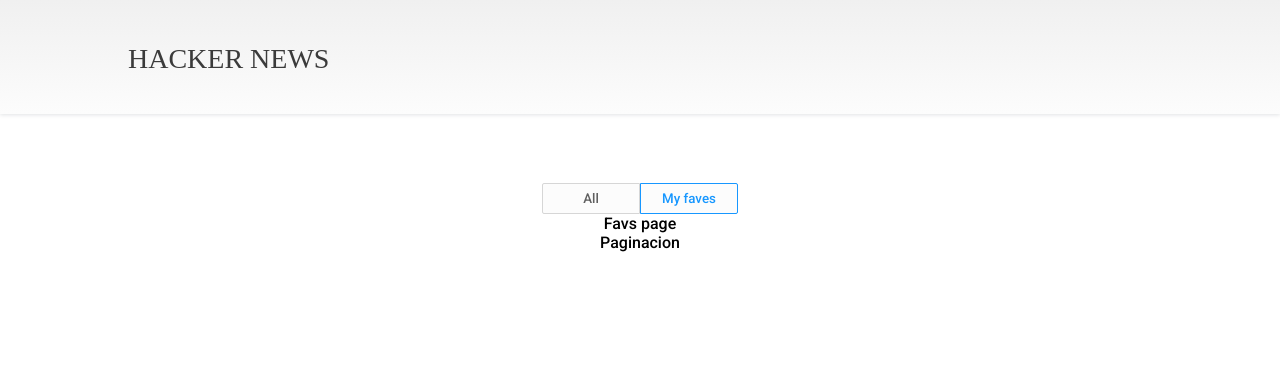
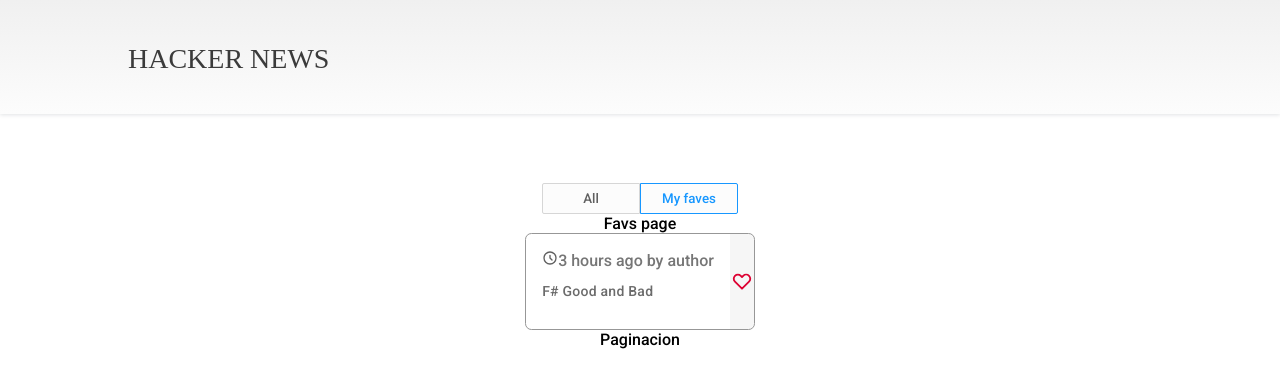
Before and after one commit to sofiaperezm/hacker-news-reign-test, a React (Create React App) app: page /favs in a window 1280 px wide. Shown: the top 388 px of the page. Built offline with nearby package versions, Linux system fonts and the light colour scheme.

Commit message:
added basic styles to the post component

```diff
--- a/src/components/Post/Post.js
+++ b/src/components/Post/Post.js
@@ -0,0 +1,44 @@
+import styles from "./Post.module.css";
+
+function Post() {
+  return (
+    <article className={styles.container}>
+      <div className={styles.postContainer}>
+        <svg
+          xmlns="http://www.w3.org/2000/svg"
+          className={styles.clockIcon}
+          fill="none"
+          viewBox="0 0 24 24"
+          stroke="currentColor"
+        >
+          <path
+            strokeLinecap="round"
+            strokeLinejoin="round"
+            strokeWidth={2}
+            d="M12 8v4l3 3m6-3a9 9 0 11-18 0 9 9 0 0118 0z"
+          />
+        </svg>
+        <span className={styles.date}>3 hours ago by author</span>
+        <h2 className={styles.title}>F# Good and Bad</h2>
+      </div>
+      <div className={styles.favContainer}>
+        <svg
+          xmlns="http://www.w3.org/2000/svg"
+          className={styles.favIcon}
+          fill="none"
+          viewBox="0 0 24 24"
+          stroke="currentColor"
+        >
+          <path
+            strokeLinecap="round"
+            strokeLinejoin="round"
+            strokeWidth={2}
+            d="M4.318 6.318a4.5 4.5 0 000 6.364L12 20.364l7.682-7.682a4.5 4.5 0 00-6.364-6.364L12 7.636l-1.318-1.318a4.5 4.5 0 00-6.364 0z"
+          />
+        </svg>
+      </div>
+    </article>
+  );
+}
+
+export default Post;
--- a/src/components/Post/Post.module.css
+++ b/src/components/Post/Post.module.css
@@ -0,0 +1,53 @@
+.container {
+  display: flex;
+  max-width: 34.3rem;
+  min-height: 5.6rem;
+  border-radius: 0.4rem;
+  border: solid 1px var(--ford-gray);
+  background-color: var(--white);
+}
+
+.container:hover {
+  opacity: 0.4;
+}
+
+.postContainer {
+  flex-basis: 90%;
+  padding: 1rem;
+}
+
+.favContainer {
+  display: flex;
+  justify-content: center;
+  align-items: center;
+  max-width: 4.25rem;
+  min-height: 5.6rem;
+  border-top-right-radius: 0.4rem;
+  border-bottom-right-radius: 0.4rem;
+  border: none;
+  background-color: rgba(96, 96, 96, 0.06);
+}
+
+.clockIcon {
+  width: 16px;
+  height: 16px;
+  color: var(--medium-gray);
+}
+
+.title {
+  font-size: 14px;
+  font-weight: 500;
+  line-height: 1.43;
+  letter-spacing: 0.25px;
+  color: var(--gray-42);
+}
+
+.date {
+  color: var(--sonic-silver);
+}
+
+.favIcon {
+  width: 24px;
+  height: 22px;
+  color: var(--red-fav);
+}
--- a/src/index.css
+++ b/src/index.css
@@ -5,6 +5,11 @@
   --dark-charcoal: #2e2e2e;
   --white: #fff;
   --night-rider: #343434;
+  --ford-gray: #979797;
+  --medium-gray: #606060;
+  --gray-42: #6b6b6b;
+  --sonic-silver: #767676;
+  --red-fav: #dd0132;
 }
 
 * {
--- a/src/layouts/Main.js
+++ b/src/layouts/Main.js
@@ -1,5 +1,6 @@
 import Header from "../components/Header/Header";
 import Tabs from "../components/Tabs/Tabs";
+import Post from "../components/Post/Post";
 import { TABS } from "../utils/constants";
 
 function Main({ currentPage, children }) {
@@ -9,6 +10,7 @@
       <main className="content">
         <Tabs selected={currentPage} labels={TABS}></Tabs>
         {children}
+        <Post></Post>
         <div>Paginacion</div>
       </main>
     </div>
--- a/src/pages/All.js
+++ b/src/pages/All.js
@@ -9,8 +9,18 @@
   const [selectedTopic, setSelectedTopic] = useState(DEFAULT_TOPIC);
 
   useEffect(() => {
-    console.log("Make a request", selectedTopic);
+    requestNews(selectedTopic);
   }, [selectedTopic]);
+
+  async function requestNews(APIurl) {
+    const response = await fetch(`${APIurl}`);
+    const APIdata = await response.json();
+    console.log(APIdata);
+    console.log(APIdata.hits[1].story_title);
+    return APIdata;
+
+    // TO DO: implement try and catch
+  }
 
   function handleDropdownChange(value) {
     setSelectedTopic(value);
```
Also changed, not shown: src/utils/storage.js (added, +7 -0 lines).
